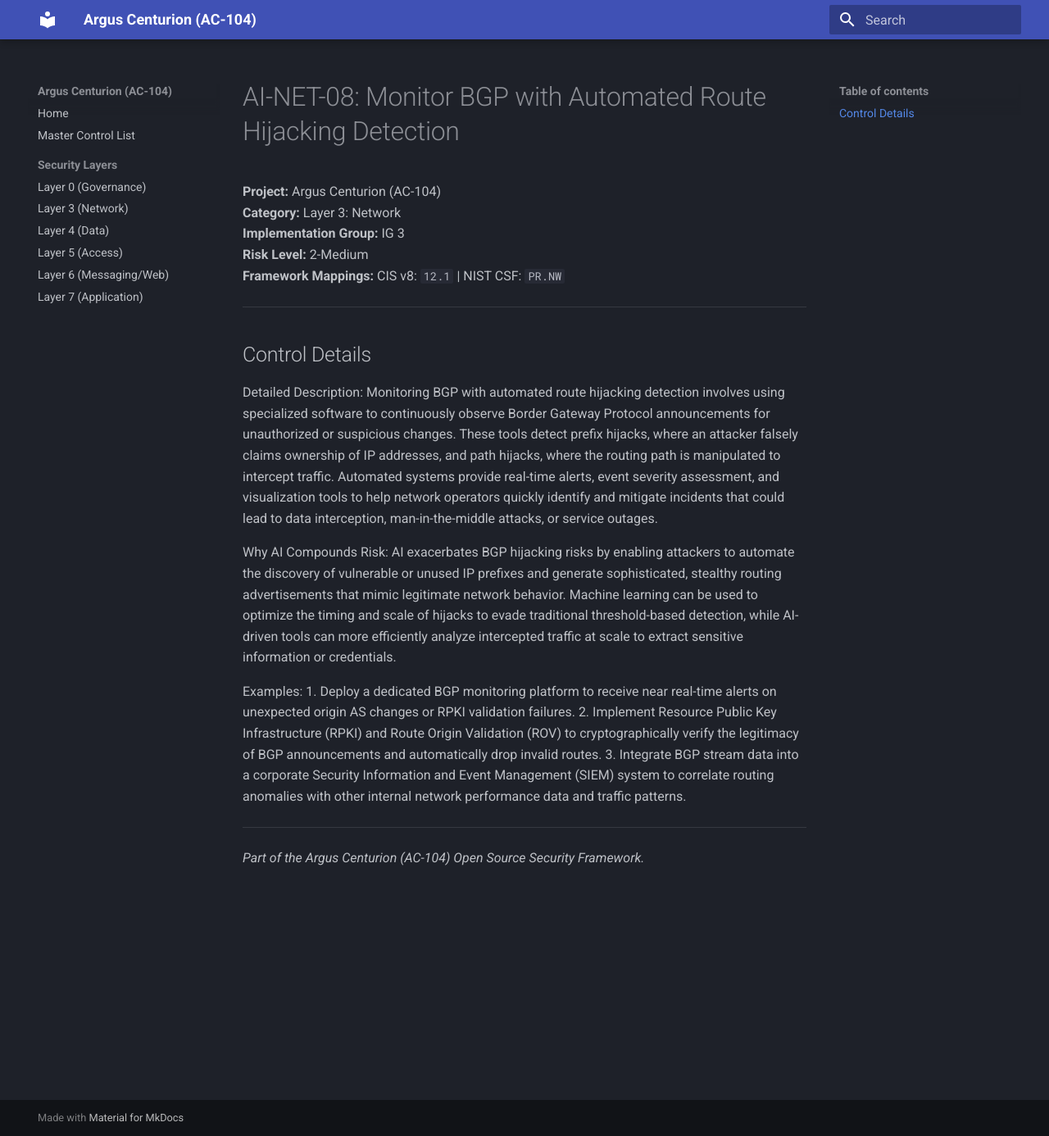
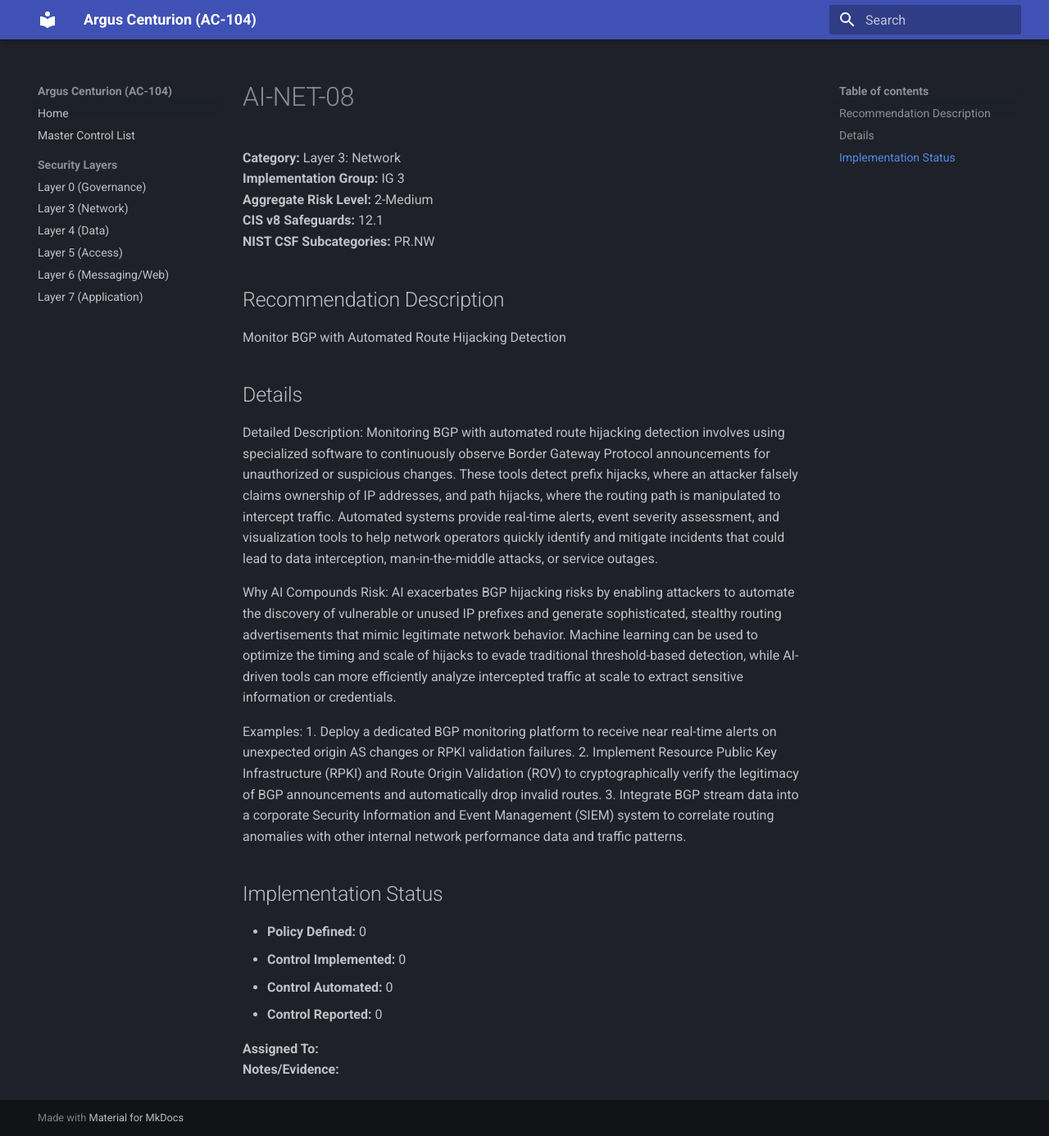
Before and after one commit to TH-Project-Files/Project-AC-104, an MkDocs documentation site: the page built from docs/controls/AI-NET-08.md, in a window 1280 px wide and 1386 px high. Shown: the whole window at 82% size. Built offline with MkDocs 1.6.1 and Material for MkDocs 9.7.7, drawn with Linux system fonts in a browser that asks for light colours.

Commit message:
Auto-sync controls: Added 2, Removed 0, Modified 1
Added:
- AI-NET-09 (Mandate SSL/TLS Decryption (SSL Forward Proxy / Inspection) to enable deep packet inspection, prompt scanning, and data loss prevention (DLP))
- AI-END-10 (Implement Continuous Authenticated/Agent-Based Vulnerability Scanning across all endpoints and AI infrastructure)

Modified:
- AI-NET-08

```diff
--- a/docs/controls/AI-NET-08.md
+++ b/docs/controls/AI-NET-08.md
@@ -1,14 +1,15 @@
-# AI-NET-08: Monitor BGP with Automated Route Hijacking Detection
+# AI-NET-08
 
-**Project:** Argus Centurion (AC-104)
 **Category:** Layer 3: Network
 **Implementation Group:** IG 3
-**Risk Level:** 2-Medium
-**Framework Mappings:** CIS v8: `12.1` | NIST CSF: `PR.NW`
+**Aggregate Risk Level:** 2-Medium
+**CIS v8 Safeguards:** 12.1
+**NIST CSF Subcategories:** PR.NW
 
----
+## Recommendation Description
+Monitor BGP with Automated Route Hijacking Detection
 
-## Control Details
+## Details
 Detailed Description:
 Monitoring BGP with automated route hijacking detection involves using specialized software to continuously observe Border Gateway Protocol announcements for unauthorized or suspicious changes. These tools detect prefix hijacks, where an attacker falsely claims ownership of IP addresses, and path hijacks, where the routing path is manipulated to intercept traffic. Automated systems provide real-time alerts, event severity assessment, and visualization tools to help network operators quickly identify and mitigate incidents that could lead to data interception, man-in-the-middle attacks, or service outages.
 
@@ -20,5 +21,11 @@ Examples:
 2. Implement Resource Public Key Infrastructure (RPKI) and Route Origin Validation (ROV) to cryptographically verify the legitimacy of BGP announcements and automatically drop invalid routes.
 3. Integrate BGP stream data into a corporate Security Information and Event Management (SIEM) system to correlate routing anomalies with other internal network performance data and traffic patterns.
 
----
-*Part of the Argus Centurion (AC-104) Open Source Security Framework.*
+## Implementation Status
+- **Policy Defined:** 0
+- **Control Implemented:** 0
+- **Control Automated:** 0
+- **Control Reported:** 0
+
+**Assigned To:**
+**Notes/Evidence:**
```
Also changed, not shown: docs/controls/AI-END-10.md (added, +31 -0 lines), docs/controls/AI-NET-09.md (added, +31 -0 lines).
